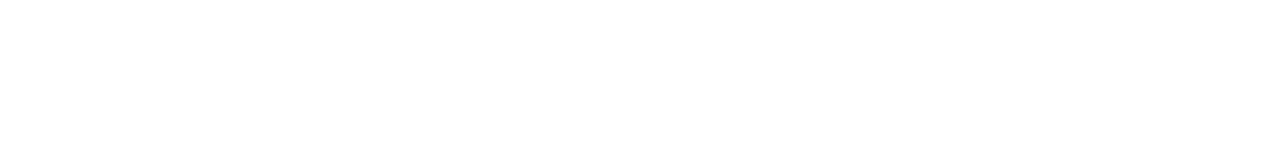
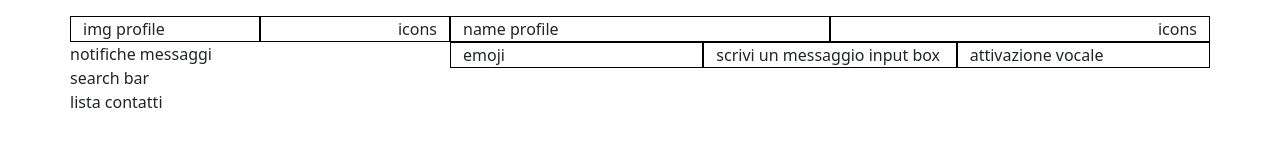
Before and after one commit to andreacassini/vue-boolzapp, a plain HTML site: page index.html in a window 1280 px wide. Drawn offline with nearby package versions, Linux system fonts and the light colour scheme.

Commit message:
macrostructure

```diff
--- a/css/style.css
+++ b/css/style.css
@@ -3,3 +3,7 @@
     margin: 0;
     box-sizing: border-box;
 }
+
+.col{
+    border: 1px solid black;
+}
--- a/index.html
+++ b/index.html
@@ -11,7 +11,60 @@
 </head>
 <body>
     <div id="app">
-
+        <div class="container">
+            <div class="row my-3">
+                <!-- LEFT SIDE -->
+                <div class="col-4">
+                    <!-- FIRST ROW -->
+                    <div class="row justify-content-center">
+                        <!-- left -->
+                        <div class="col">
+                            img profile
+                        </div>
+                        <!-- right -->
+                        <div class="col text-end">
+                            icons
+                        </div>
+                    </div>
+                    <div class="row">
+                        notifiche messaggi
+                    </div>
+                    <div class="row">
+                        search bar
+                    </div>
+                    <div class="row">
+                        lista contatti
+                    </div>
+                </div>
+                <!-- RIGHT SIDE -->
+                <div class="col-8">
+                    <div class="row justify-content-center">
+                        <!-- left -->
+                        <div class="col">
+                            name profile
+                        </div>
+                        <!-- right -->
+                        <div class="col text-end">
+                            icons
+                        </div>
+                    </div>
+                    <!-- chat -->
+                    <div class="row"></div>
+                    <!-- type text -->
+                    <div class="row">
+                        <div class="col">
+                            emoji
+                        </div>
+                        <div class="col">
+                            scrivi un messaggio input box
+                        </div>
+                        <div class="col">
+                            attivazione vocale
+                        </div>
+                    </div>
+                </div>
+            </div>
+        </div>
     </div>
     <script src="https://unpkg.com/vue@3/dist/vue.global.js"></script>
     <script type="text/javascript" src="./js/script.js"></script>
```
